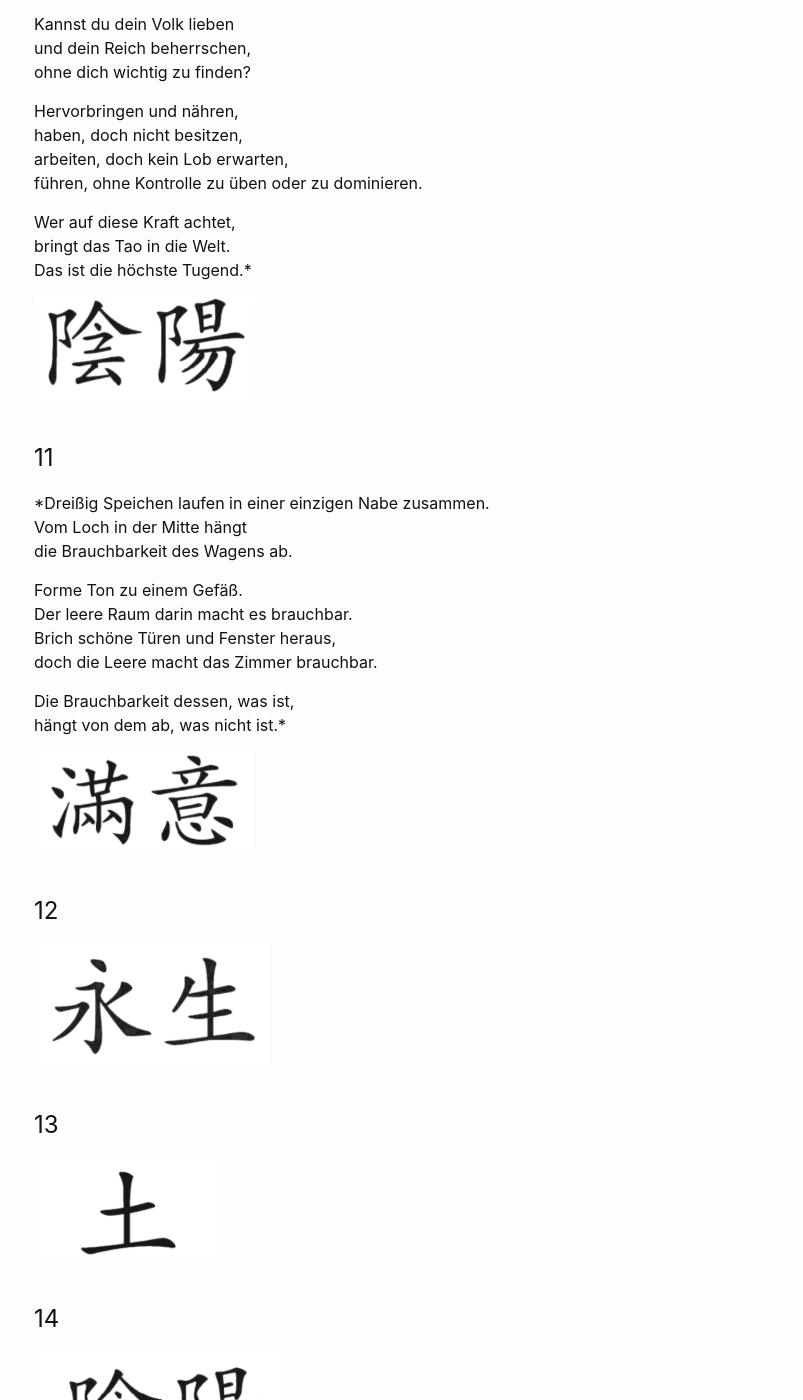
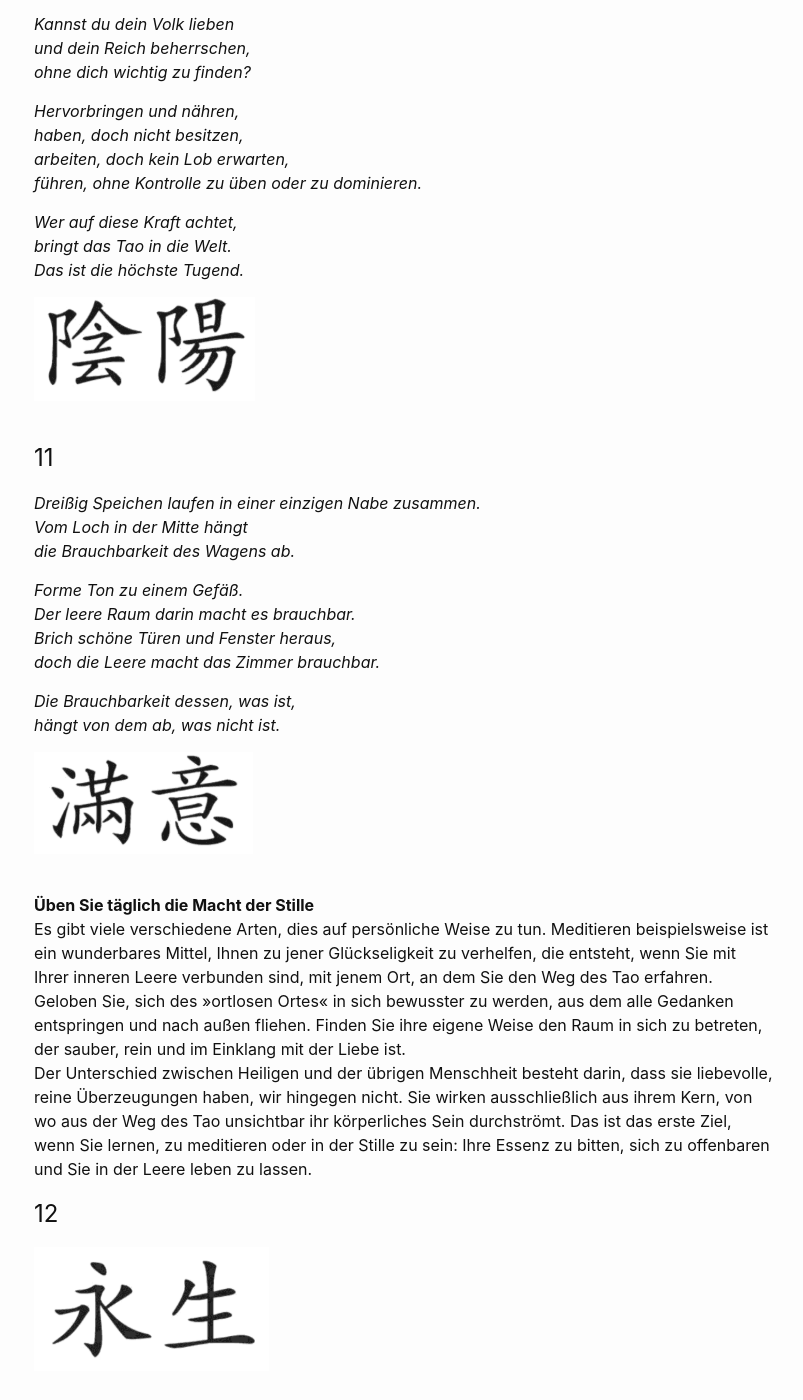
Before and after one commit to Hautaklyttn/-selbst-, a Jekyll site: the page built from docs/wDyer.md, in a window 1280 px wide and 1400 px high, scrolled down 12909 px. Shown: the whole window, without its empty margins (236-1039 px from the left). Built offline with Jekyll 4.4.1, drawn with Linux system fonts in a browser that asks for light colours; some of the changed text lies outside the part shown.

Commit message:
Text update

```diff
--- a/docs/wDyer.md
+++ b/docs/wDyer.md
@@ -121,9 +121,9 @@ zu allem Verstehen.*
 
 ## 2
 *Unter dem Himmel sehen alle Schönheit nur deshalb als schön, weil es Hässliches gibt.
-Alle erkennen Gutes nur deshalb als gut, weil es Böses gibt.
+Alle erkennen Gutes nur deshalb als gut, weil es Böses gibt.*
 
-Sein und Nichtsein erzeugen einander.
+*Sein und Nichtsein erzeugen einander.
 Das Schwierige entsteht aus dem Leichten.
 Lang und kurz bestimmen einander wie hoch und niedrig.
 Vorher und nachher folgen einander.
@@ -131,9 +131,9 @@ Daher lebt der Weise offen mit scheinbarer Dualität und paradoxer Einheit.
 Der Weise handelt ohne Mühe und lehrt ohne Worte.
 Pflegt Dinge, ohne sie zu besitzen,
 arbeitet, doch nicht gegen Lohn,
-wetteifert, doch nicht für ein Ergebnis.
+wetteifert, doch nicht für ein Ergebnis.*
 
-Wenn das Werk getan ist, ist es vergessen.
+*Wenn das Werk getan ist, ist es vergessen.
 Daher währt es ewig.*
 
 ![tao_02](./assets/pics/tao_02.png)
@@ -145,13 +145,13 @@ entsteht Streitsucht
 Steht Besitz zu hoch im Kurs,
 beginnen die Menschen zu stehlen.
 Begehrenswertes nicht zeigen, so macht man,
-dass des Volkes Herz nicht wirr wird.
+dass des Volkes Herz nicht wirr wird.*
 
-Der Weise herrscht also:
+*Der Weise herrscht also:
 Er leert Geist und Herz,
-er schwächt den Ehrgeiz und stärkt die Knochen.
+er schwächt den Ehrgeiz und stärkt die Knochen.*
 
-Übe dich im Nichttun.
+*Übe dich im Nichttun.
 Ist das Handeln rein und selbstlos,
 findet alles seinen vollkommenen Platz.*
 
@@ -162,14 +162,14 @@ findet alles seinen vollkommenen Platz.*
 *Das Tao ist leer,
 doch unerschöpflich,
 bodenlos,
-der Ahne von allem.
+der Ahne von allem.*
 
-In ihm werden scharfe Kanten rund,
+*In ihm werden scharfe Kanten rund,
 verschlungene Knoten lösen sich,
 die Sonne wird weicher durch eine Wolke,
-der Staub setzt sich.
+der Staub setzt sich.*
 
-Es ist verborgen, doch immer da.
+*Es ist verborgen, doch immer da.
 Ich weiß nicht, wer es gebar.
 Es scheint der gemeinsame Ahne von allem zu sein, der Vater der Dinge.*
 
@@ -188,20 +188,20 @@ und zwischen den beiden bewegt sich mein Leben.
 *Himmel und Erde sind unvoreingenommen.
 Sie sehen die zehntausend Dinge als Strohhunde.
 Der Weise ist nicht sentimental,
-er behandelt sein ganzes Volk wie Strohhunde.
+er behandelt sein ganzes Volk wie Strohhunde.*
 
-Der Weise ist wie Himmel und Erde:
+*Der Weise ist wie Himmel und Erde:
 ihm ist keiner besonders lieb,
 noch missbilligt er jemanden.
 Er gibt und gibt bedingungslos
-und bietet seine Schätze allen an.
+und bietet seine Schätze allen an.*
 
-Zwischen Himmel und Erde
+*Zwischen Himmel und Erde
 ist ein Raum wie ein Blasebalg,
 leer und unerschöpflich,
-je mehr er genutzt wird, desto mehr bringt er hervor.
+je mehr er genutzt wird, desto mehr bringt er hervor.*
 
-Halte am Mittelpunkt fest.
+*Halte am Mittelpunkt fest.
 Der Mensch wurde gemacht, still dazusitzen und
 die Wahrheit im Innern zu finden.*
 
@@ -217,12 +217,12 @@ nennt man geheimnisvoll Weibliches.
 Auch wenn es zum ganzen Universum wird,
 geht seine unbefleckte Reinheit nie verloren.
 Auch wenn es zahllose Formen annimmt,
-bleibt seine wahre Identität intakt.
+bleibt seine wahre Identität intakt.*
 
-Das Tor zum geheimnisvoll Weiblichen
-nennt man die Wurzel der Schöpfung.
+*Das Tor zum geheimnisvoll Weiblichen
+nennt man die Wurzel der Schöpfung.*
 
-Höre auf ihre Stimme,
+*Höre auf ihre Stimme,
 höre ihr Echo in der ganzen Schöpfung.
 Ohne Fehl offenbart sie ihre Gegenwart.
 Ohne Fehl führt sie zur eigenen Vollkommenheit.
@@ -236,14 +236,14 @@ sie wird niemals enden.*
 *Der Himmel ist ewig - die Erde von Dauer.
 Weshalb sind Himmel und Erde ewig von Dauer?
 Sie leben nicht nur für sich selbst.
-Dies ist das Geheimnis ihrer Dauerhaftigkeit.
+Dies ist das Geheimnis ihrer Dauerhaftigkeit.*
 
-Deshalb setzt sich der Weise hintan,
+*Deshalb setzt sich der Weise hintan,
 so endet er vorne.
 Er bleibt Zeuge des Lebens,
-so ist er von Dauer.
+so ist er von Dauer.*
 
-Diene den Bedürfnissen anderer,
+*Diene den Bedürfnissen anderer,
 so werden all deine eigenen Bedürfnisse gestillt.
 Selbstloses Handeln bringt Erfüllung.*
 
@@ -254,16 +254,16 @@ Selbstloses Handeln bringt Erfüllung.*
 *Das höchste Gut ist wie das Wasser,
 das alle Dinge nährt, ohne sich zu bemühen.
 Es fließt an niedrige Orte, die Menschen verabscheuen.
-Somit gleicht es dem Tao.
+Somit gleicht es dem Tao.*
 
-Lebe in Übereinstimmung mit der Natur der Dinge.
+*Lebe in Übereinstimmung mit der Natur der Dinge.
 Beim Wohnen: bleibe erdnah. Beim Meditieren: geh tief in dein Herz.
 Im Umgang mit anderen: Sei sanft und gütig.
 Halte dein Wort.
 Herrsche gerecht.
-Sei zeitgemäß und wähle den richtigen Zeitpunkt.
+Sei zeitgemäß und wähle den richtigen Zeitpunkt.*
 
-Wer in Übereinstimmung mit der Natur lebt,
+*Wer in Übereinstimmung mit der Natur lebt,
 läuft dem Wesen der Dinge nicht zuwider.
 Er bewegt sich in Harmonie mit dem Augenblick
 und kennt stets die Wahrheit dessen, was zu tun ist.*
@@ -275,16 +275,16 @@ und kennt stets die Wahrheit dessen, was zu tun ist.*
 *Immer weiter füllen
 ist nicht so gut wie aufhören.
 Überfüllt, tropft es aus hohler Hand,
-es ist besser, nicht mehr einzugießen.
+es ist besser, nicht mehr einzugießen.*
 
-Schärfe das Messer zu oft,
+*Schärfe das Messer zu oft,
 und seine Klinge wird bald stumpf.
 Fülle dein Haus mit Jade und Gold,
 und es bringt Unsicherheit.
 Plustere dich auf mit Ehre und Stolz,
 und niemand kann dich retten vor dem Fall.
 
-Zieh dich zurück ist das Werk getan,
+*Zieh dich zurück ist das Werk getan,
 dies ist der Weg des Himmels.*
 
 ![tao_09](./assets/pics/tao_02.png)
@@ -294,23 +294,23 @@ dies ist der Weg des Himmels.*
 
 *Kannst du Körper und Seele haben,
 das Eine umfassen
-und Trennung vermeiden?
+und Trennung vermeiden?*
 
-Kannst du deinen Körper so geschmeidig werden lassen
+*Kannst du deinen Körper so geschmeidig werden lassen
 wie den eines neugeborenen Kindes?
 Kannst du beim Öffnen und Schließen der Himmelspforte
-die weibliche Rolle spielen?
+die weibliche Rolle spielen?*
 
-Kannst du dein Volk lieben
+*Kannst du dein Volk lieben
 und dein Reich beherrschen,
-ohne dich wichtig zu finden?
+ohne dich wichtig zu finden?*
 
-Hervorbringen und nähren,
+*Hervorbringen und nähren,
 haben, doch nicht besitzen,
 arbeiten, doch kein Lob erwarten,
-führen, ohne Kontrolle zu üben oder zu dominieren.
+führen, ohne Kontrolle zu üben oder zu dominieren.*
 
-Wer auf diese Kraft achtet,
+*Wer auf diese Kraft achtet,
 bringt das Tao in die Welt.
 Das ist die höchste Tugend.*
 
@@ -320,18 +320,22 @@ Das ist die höchste Tugend.*
 ## 11
 *Dreißig Speichen laufen in einer einzigen Nabe zusammen.
 Vom Loch in der Mitte hängt
-die Brauchbarkeit des Wagens ab.
+die Brauchbarkeit des Wagens ab.*
 
-Forme Ton zu einem Gefäß.
+*Forme Ton zu einem Gefäß.
 Der leere Raum darin macht es brauchbar.
 Brich schöne Türen und Fenster heraus,
-doch die Leere macht das Zimmer brauchbar.
+doch die Leere macht das Zimmer brauchbar.*
 
-Die Brauchbarkeit dessen, was ist,
+*Die Brauchbarkeit dessen, was ist,
 hängt von dem ab, was nicht ist.*
 
 ![tao_11](./assets/pics/tao_03.png)
 &nbsp;
+
+**Üben Sie täglich die Macht der Stille**
+Es gibt viele verschiedene Arten, dies auf persönliche Weise zu tun. Meditieren beispielsweise ist ein wunderbares Mittel, Ihnen zu jener Glückseligkeit zu verhelfen, die entsteht, wenn Sie mit Ihrer inneren Leere verbunden sind, mit jenem Ort, an dem Sie den Weg des Tao erfahren. Geloben Sie, sich des >>ortlosen Ortes<< in sich bewusster zu werden, aus dem alle Gedanken entspringen und nach außen fliehen. Finden Sie ihre eigene Weise den Raum in sich zu betreten, der sauber, rein und im Einklang mit der Liebe ist.
+Der Unterschied zwischen Heiligen und der übrigen Menschheit besteht darin, dass sie liebevolle, reine Überzeugungen haben, wir hingegen nicht. Sie wirken ausschließlich aus ihrem Kern, von wo aus der Weg des Tao unsichtbar ihr körperliches Sein durchströmt. Das ist das erste Ziel, wenn Sie lernen, zu meditieren oder in der Stille zu sein: Ihre Essenz zu bitten, sich zu offenbaren und Sie in der Leere leben zu lassen.
 
 ## 12
 
```
